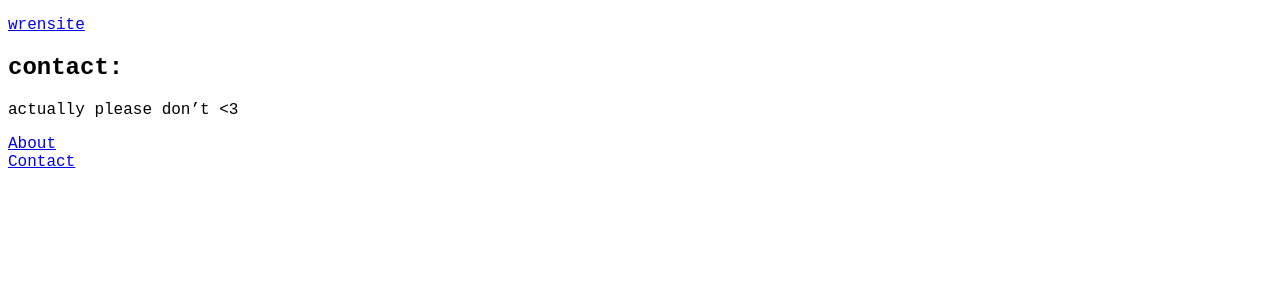
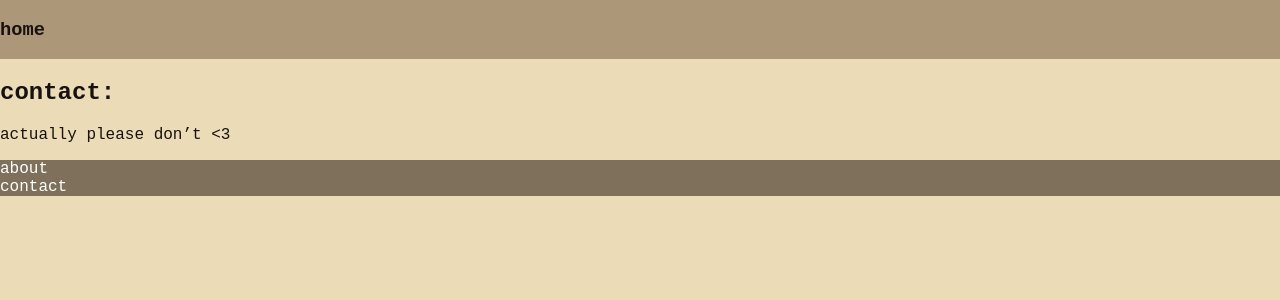
Before and after one commit to wrental/wrental.github.io, a Jekyll site: the page built from docs/contact.md, in a window 1280 px wide. Shown: the top 300 px of the page. Built offline with Jekyll 4.4.1, drawn with Linux system fonts in a browser that asks for light colours.

Commit message:
consolidated default layout, added light/dark themes

```diff
--- a/docs/404.html
+++ b/docs/404.html
@@ -24,5 +24,5 @@ layout: 404
 
   <p><strong>Unable to find that page :(</strong></p>
   <p>Guess I haven't created this page yet. Maybe next time :)</p>
-  <p><a href="https://wrental.github.io/home/">Back to Charted Territory</a></p>
+  <p><a href="/">Back to Charted Territory</a></p>
 </div>
--- a/docs/_includes/footer.html
+++ /dev/null
@@ -1,4 +0,0 @@
-<body>
-	<a href="/about/">About</a>
-	<br><a href="/contact/">Contact</a>
-</body>
--- a/docs/_includes/head.html
+++ /dev/null
@@ -1,6 +0,0 @@
-<meta charset="utf-8">
-<meta name="viewport" content="width=device-width, initial-scale=1">
-<meta name="description" content="{{ site.description }}">
-<title>{{ site.title }} - {{ page.title }}</title>
-<link rel="icon" type="image" href="/assets/img/favicon.ico">
-<link rel="stylesheet" type="text/css" href="/css/styles.css">
--- a/docs/_includes/header.html
+++ /dev/null
@@ -1,4 +0,0 @@
-<body>
-	<p> <a href="/">wrensite</a>
-	</p>
-</body>
--- a/docs/_layouts/default.html
+++ b/docs/_layouts/default.html
@@ -1,21 +1,27 @@
 <!DOCTYPE html>
 <html>
 	<head>
-		{% include head.html %}
+		<meta charset="utf-8">
+		<meta name="viewport" content="width=device-width, initial-scale=1">
+		<meta name="description" content="{{ site.description }}">
+		<title>{{ site.title }} - {{ page.title }}</title>
+		<link rel="icon" type="image" href="/assets/img/favicon.ico">
+		<link rel="stylesheet" type="text/css" href="/css/styles.css">
 	</head>
 	<div>
 		<header>
-		{% include header.html %}
+			<h3><a href="/">home</a></h3>
 		</header>
 	</div>
 	<div>
-	<body>
-		{{ content }}
-	</body>
+		<body>
+			{{ content }}
+		</body>
 	</div>
 	<div>
-	<footer>
-		{% include footer.html %}
-	</footer>
+		<footer>
+			<a href="/about/">about</a><br>
+			<a href="/contact/">contact</a>
+		</footer>
 	</div>
 </html>
--- a/docs/contact.md
+++ b/docs/contact.md
@@ -1,5 +1,5 @@
 ---
-title: Contact
+title: contact
 permalink: /contact/
 layout: default
 ---
--- a/docs/css/styles.scss
+++ b/docs/css/styles.scss
@@ -1,14 +1,53 @@
 ---
 ---
+// variables for global use:
+
+// color palette Tsubomi from user fenneltail on color-hex.com
+$tsu-sand: #efc39e;
+$tsu-cream: #ebdbb7;
+$tsu-sage: #c9cbaf;
+$tsu-beige: #ad9779;
+$tsu-brown: #7f705c;
+
+// color palette Hiking Late from user sereilune on color-hex.com
+$hik-black: #18120e;
+$hik-brown: #3e322a;
+$hik-olive: #414c39;
+$hik-steel: #666c80;
+$hik-grey: #808498;
 
 $font-stack: Courier New, monospace;
-$primary-color: #000000;
+
+:root {
+	color-scheme: light dark;
+}
+
+* {
+	overflow: auto;
+}
+
+a {
+	color: inherit;
+	background-color: inherit;
+	text-decoration: inherit;
+}
 
 header {
-  font: 100% $font-stack;
-  color: $primary-color;
+	font: 100% $font-stack;
+	color: light-dark($hik-black, white);
+	background-color: light-dark($tsu-beige, $tsu-brown)
 }
+
 body {
-  font: 100% $font-stack;
-  color: $primary-color;
+	margin: 0px;
+
+	font: 100% $font-stack;
+	color: light-dark($hik-black, $tsu-cream);
+	background-color: light-dark($tsu-cream, $hik-brown);
 }
+
+footer {
+	font: 100% $font-stack;
+	color: white;
+	background: $tsu-brown;
+}
```
Also changed, not shown: other parts of docs/404.html (+1 -1 lines), docs/about.md (+1 -1 lines), docs/_includes/nav.html (deleted).
